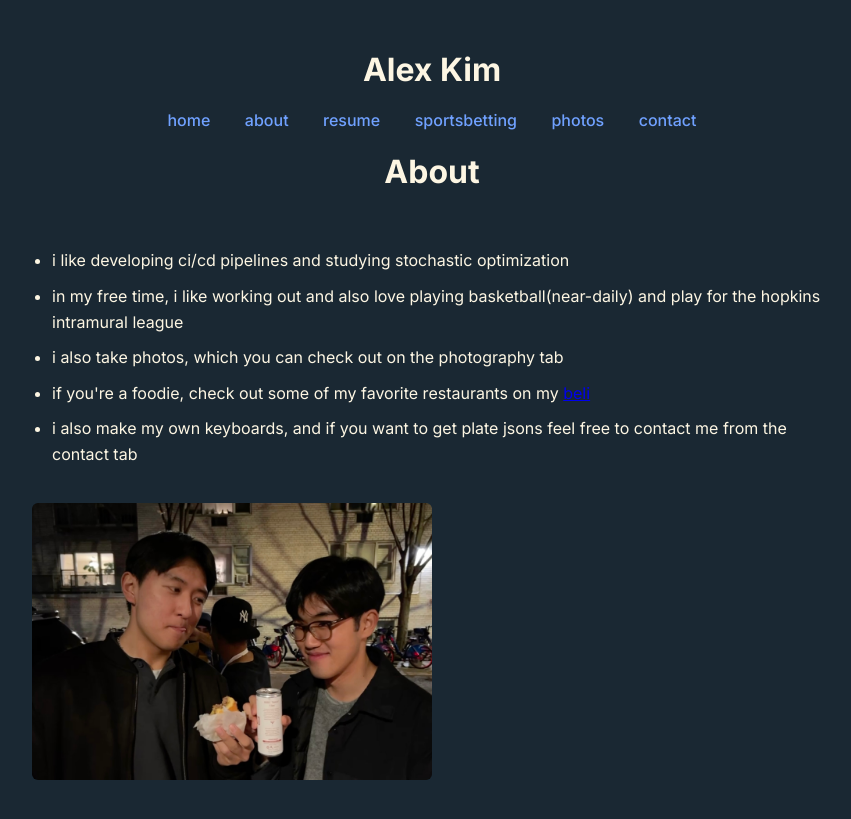
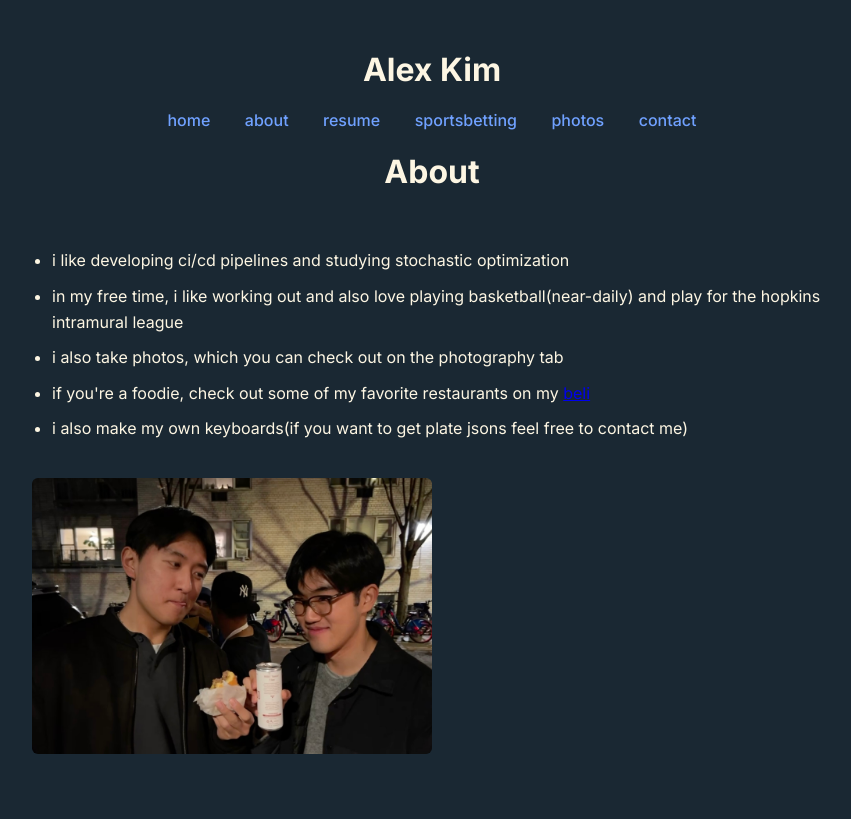
Before and after one commit to dkim232/dkim232.github.io, a Jekyll site: the page built from about.html, in a window 1280 px wide. Shown: the top 819 px of the page, without its empty margins (208-1059 px from the left). Built offline with Jekyll 4.4.1, drawn with Linux system fonts in a browser that asks for light colours.

Commit message:
small description change to keyboards

```diff
--- a/about.html
+++ b/about.html
@@ -38,7 +38,7 @@ permalink: /about
     <li>in my free time, i like working out and also love playing basketball(near-daily) and play for the hopkins intramural league</li>
     <li>i also take photos, which you can check out on the photography tab</li>
     <li>if you're a foodie, check out some of my favorite restaurants on my <a href="https://beliapp.co/app/spookdd" target="_blank">beli</a></li>
-    <li>i also make my own keyboards, and if you want to get plate jsons feel free to contact me from the contact tab</li>
+    <li>i also make my own keyboards(if you want to get plate jsons feel free to contact me)</li>
   </ul>
 
   <img src="photos/IMG_6234.jpg" alt="Photo description">
```
